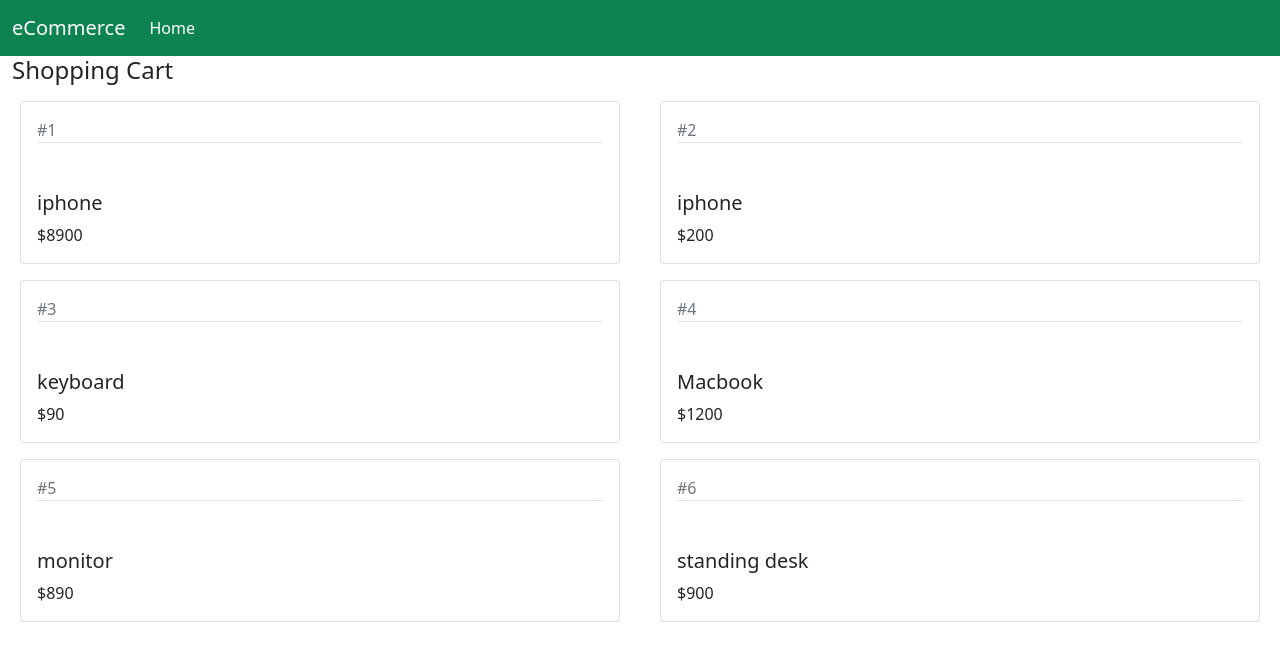
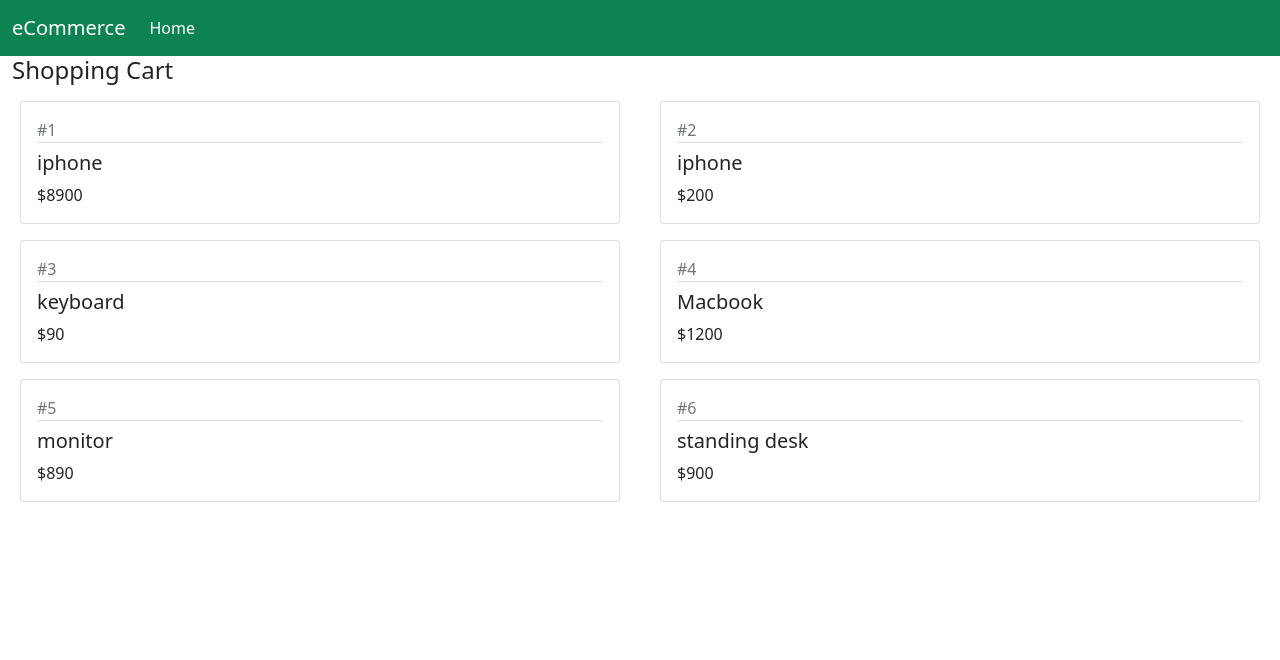
Before and after one commit to rach0101/react_app, a React (Create React App) app: page / in a window 1280 px wide. Shown: the top 660 px of the page. Built offline with nearby package versions, Linux system fonts and the light colour scheme.

Commit message:
updating product state

```diff
--- a/src/Product.jsx
+++ b/src/Product.jsx
@@ -1,15 +1,21 @@
 import React, { Component } from "react";
 
 export default class Product extends Component {
+  state = {
+    product: this.props.product,
+  };
+
   render() {
     console.log(this.props);
     return (
       <div className="col-lg-6">
         <div className="card m-2">
           <div className="card-body">
-            <div className="text-muted">#{this.props.id} </div>
-            <h5 className="pt-5 border-top">{this.props.productName}</h5>
-            <div>${this.props.price} </div>
+            <div className="text-muted">#{this.state.product.id} </div>
+            <h5 className="pt-2 border-top">
+              {this.state.product.productName}
+            </h5>
+            <div>${this.state.product.price} </div>
           </div>
         </div>
       </div>
--- a/src/ShoppingCart.jsx
+++ b/src/ShoppingCart.jsx
@@ -17,14 +17,7 @@
         <h4>Shopping Cart</h4>
         <div className="row">
           {this.state.products.map((prod) => {
-            return (
-              <Product
-                key={prod.id}
-                id={prod.id}
-                productName={prod.productName}
-                price={prod.price}
-              />
-            );
+            return <Product key={prod.id} product={prod} />;
           })}
         </div>
       </div>
```
